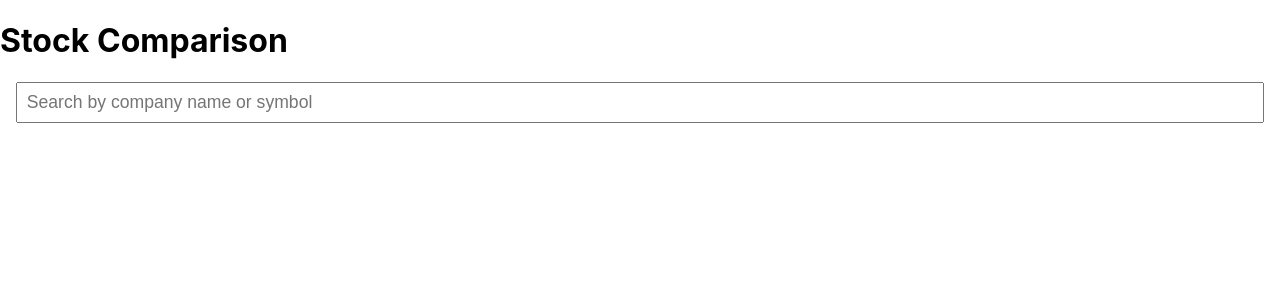
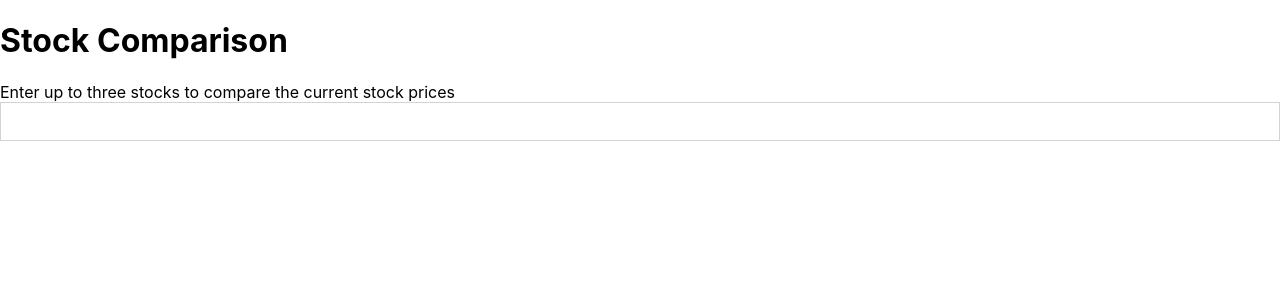
Before and after one commit to haddigan/stock-ticker, a React (Create React App) app in the folder client/: page / in a window 1280 px wide. Shown: the top 300 px of the page. Built offline with nearby package versions, Linux system fonts and the light colour scheme.

Commit message:
refactor StockSelector component

```diff
--- a/client/src/App.tsx
+++ b/client/src/App.tsx
@@ -19,14 +19,11 @@ function App() {
       );
     });
   };
-
+  const showStockSelector = selectedStocks.length < 3;
   return (
     <main>
       <h1>Stock Comparison</h1>
-      <StockSelector
-        disabled={selectedStocks.length === 3}
-        onSelectStock={handleSelectStock}
-      />
+      {showStockSelector && <StockSelector onSelectStock={handleSelectStock} />}
       <section className={styles.comparisonList}>
         {selectedStocks.map(({ symbol, name }) => {
           const handleRemove = () => handleRemoveStock(symbol);
--- a/client/src/components/StockSelector/SelectorList.tsx
+++ /dev/null
@@ -1,59 +0,0 @@
-import { SearchResult } from "../../types/searchResult.types";
-
-import styles from "./StockSelector.module.css";
-
-type SelectorListProps = {
-  searchResults: SearchResult[] | null;
-  onSelectStock: any;
-};
-
-export const SelectorList = ({
-  searchResults,
-  onSelectStock,
-}: SelectorListProps) => {
-  const hasResults = Array.isArray(searchResults) && searchResults.length;
-
-  return !hasResults ? (
-    <div className={styles.selectorList}>
-      <p className={styles.selectorListItem}>No Results Found!</p>
-    </div>
-  ) : (
-    <ul className={styles.selectorList}>
-      {searchResults &&
-        searchResults.map((stock) => {
-          const { name, symbol } = stock;
-          const handleSelectStock = () => onSelectStock(stock);
-          return (
-            <SelectorListItem
-              key={symbol}
-              name={name}
-              symbol={symbol}
-              onSelectStock={handleSelectStock}
-            />
-          );
-        })}
-    </ul>
-  );
-};
-
-type SelectorListItemProps = {
-  name: string;
-  symbol: string;
-  onSelectStock: any;
-};
-
-const SelectorListItem = ({
-  name,
-  symbol,
-  onSelectStock: handleSelectStock,
-}: SelectorListItemProps) => {
-  return (
-    <li
-      key={name}
-      className={styles.selectorListItem}
-      onClick={handleSelectStock}
-    >
-      {symbol} - {name}
-    </li>
-  );
-};
--- a/client/src/components/StockSelector/StockSelector.module.css
+++ b/client/src/components/StockSelector/StockSelector.module.css
@@ -1,35 +1,45 @@
-.stockSelector {
-  margin: 1em;
-  padding: 0;
+.base {
   position: relative;
 }
-.selectorInput {
+
+.label {
+  display: block;
+}
+
+.input {
   font-size: 1.1em;
+  line-height: 1.1em;
   width: 100%;
-  line-height: 1.1em;
   padding: 0.5em;
+  border: 1px solid lightgray;
 }
-.selectorList {
-  padding: 0;
-  margin: 0;
-  border: 1px solid lightgray;
-  list-style: none;
+
+.list {
+  display: block;
+  position: absolute;
+  background-color: lightgrey;
+  font-family: sans-serif;
+  font-size: 0.8rem;
+  left: 0;
+  right: 0;
   max-height: 12em;
   overflow-y: scroll;
-  position: absolute;
-  left: 0;
-  right: 0;
 }
-.selectorListItem {
+
+.listItem {
+  background-color: #bbb;
+  padding: 4px;
+  margin-bottom: 1px;
+  cursor: pointer;
   padding: 1em;
-  margin: 0;
-  cursor: pointer;
+  font-weight: 600;
   background-color: #fefefe;
-  font-weight: 600;
 }
-.selectorListItem:nth-of-type(even) {
+
+.listItem:nth-of-type(even) {
   background-color: #efefef;
 }
-.selectorListItem:hover {
+
+.listItem:hover {
   background-color: azure;
 }
--- a/client/src/components/StockSelector/StockSelector.tsx
+++ b/client/src/components/StockSelector/StockSelector.tsx
@@ -1,44 +1,51 @@
 import { useState } from "react";
+import { StockSelectorInput } from "./StockSelectorInput";
+import { StockSelectorList } from "./StockSelectorList";
+import { StockSelectorOption } from "./StockSelectorOption";
+
 import { useDebounce, useStockApi } from "../../hooks";
-import { SelectorList } from "./SelectorList";
+
+import classes from "./StockSelector.module.css";
 import { SearchResult } from "../../types/searchResult.types";
 
-import styles from "./StockSelector.module.css";
+export const StockSelector = ({
+  onSelectStock: handleSelectStock,
+}: {
+  onSelectStock: (selectedStock: SearchResult) => void;
+}) => {
+  const [queryValue, setQueryValue] = useState("");
 
-type StockSelectorProps = {
-  onSelectStock: (stock: SearchResult) => void;
-  disabled?: boolean;
-};
-
-export const StockSelector = ({
-  onSelectStock,
-  disabled = false,
-}: StockSelectorProps) => {
-  const [searchQuery, setSearchQuery] = useState("");
-  const debouncedQuery = useDebounce<string>(searchQuery, 500);
-
+  const debouncedQuery = useDebounce(queryValue, 500);
   const [searchResults] = useStockApi("search", debouncedQuery);
 
-  const handleSelectStock = (stock: SearchResult): void => {
-    onSelectStock(stock);
-    setSearchQuery("");
+  const renderOptionList = (list: SearchResult[]) => {
+    if (!list) return null;
+    return list.map(({ name, symbol }) => {
+      const handleSelect = () => {
+        setQueryValue("");
+        handleSelectStock({ name, symbol });
+      };
+      return (
+        <StockSelectorOption
+          key={symbol}
+          name={name}
+          symbol={symbol}
+          onClick={handleSelect}
+        />
+      );
+    });
   };
 
   return (
-    <div className={styles.stockSelector}>
-      <input
-        className={styles.selectorInput}
-        type="text"
-        onChange={(e) => setSearchQuery(e.target.value)}
-        value={searchQuery}
-        placeholder="Search by company name or symbol"
-        disabled={disabled}
+    <div className={classes.base}>
+      <StockSelectorInput
+        value={queryValue}
+        onChange={(value) => setQueryValue(value)}
       />
-      {searchQuery && searchResults && (
-        <SelectorList
-          searchResults={searchResults}
-          onSelectStock={handleSelectStock}
-        />
+      {queryValue && (
+        <StockSelectorList>
+          {renderOptionList(searchResults || null)}
+        </StockSelectorList>
       )}
     </div>
   );
--- /dev/null
+++ b/client/src/components/StockSelector/StockSelectorInput.tsx
@@ -0,0 +1,29 @@
+import { ChangeEvent } from "react";
+import classes from "./StockSelector.module.css";
+
+export const StockSelectorInput = ({
+  onChange,
+  value,
+}: {
+  onChange: (queryValue: string) => void;
+  value: string;
+}) => {
+  const handleChange = (e: ChangeEvent<HTMLInputElement>) =>
+    onChange(e.target.value);
+  return (
+    <>
+      <label htmlFor="select_stock" className={classes.label}>
+        Enter up to three stocks to compare the current stock prices
+      </label>
+      <input
+        className={classes.input}
+        list=""
+        id="select_stock"
+        name="select_stock"
+        autoComplete="off"
+        onChange={handleChange}
+        value={value}
+      />
+    </>
+  );
+};
--- /dev/null
+++ b/client/src/components/StockSelector/StockSelectorList.tsx
@@ -0,0 +1,10 @@
+import { ReactNode } from "react";
+import classes from "./StockSelector.module.css";
+
+export const StockSelectorList = ({ children }: { children?: ReactNode }) => {
+  return !children ? null : (
+    <datalist id="search_results" className={classes.list}>
+      {children}
+    </datalist>
+  );
+};
--- /dev/null
+++ b/client/src/components/StockSelector/StockSelectorOption.tsx
@@ -0,0 +1,17 @@
+import classes from "./StockSelector.module.css";
+
+export const StockSelectorOption = ({
+  name,
+  symbol,
+  onClick: handleClick,
+}: {
+  name: string;
+  symbol: string;
+  onClick: any;
+}) => {
+  return (
+    <option className={classes.listItem} onClick={handleClick}>
+      {symbol} - {name}
+    </option>
+  );
+};
```
Also changed, not shown: client/src/components/StockSelector/index.tsx (renamed from client/src/components/StockSelector/index.ts), 1 other file (tests, documents, lock files or other folders).
